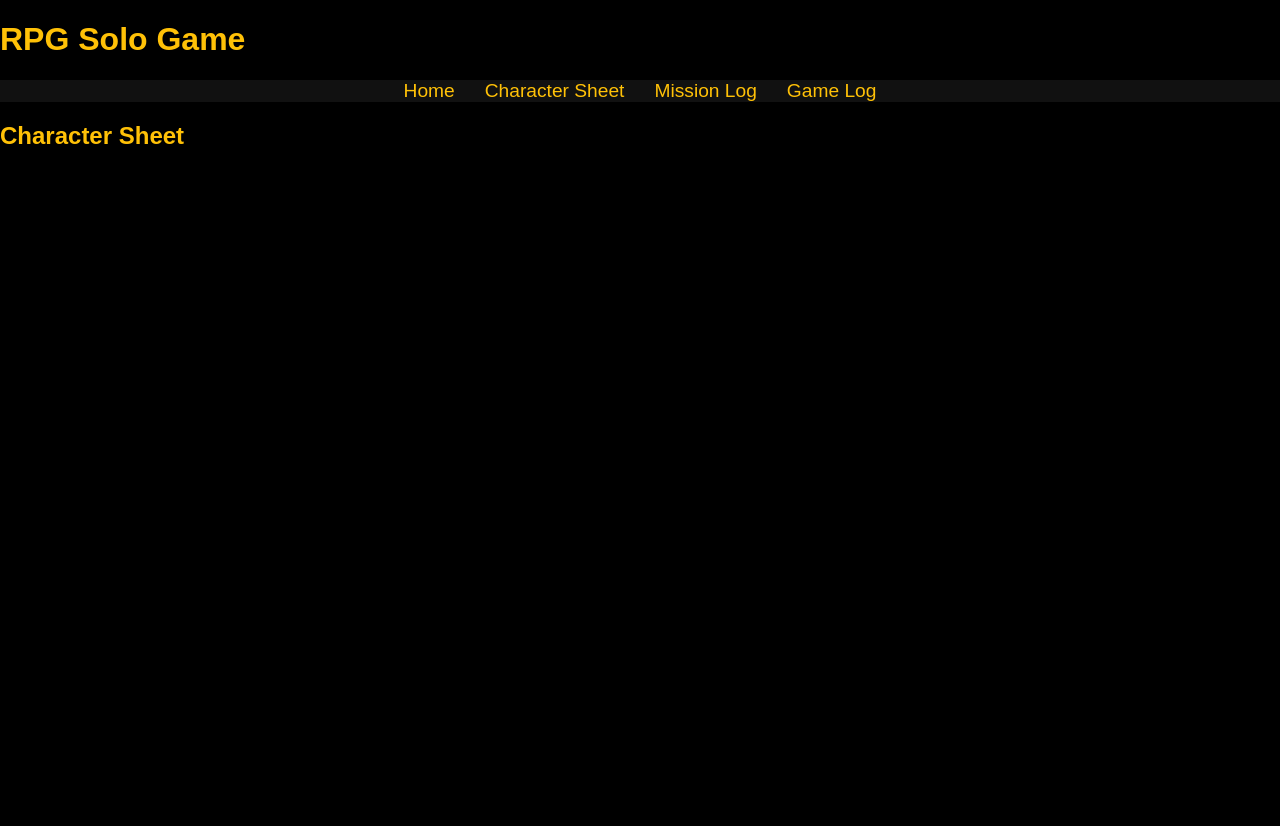
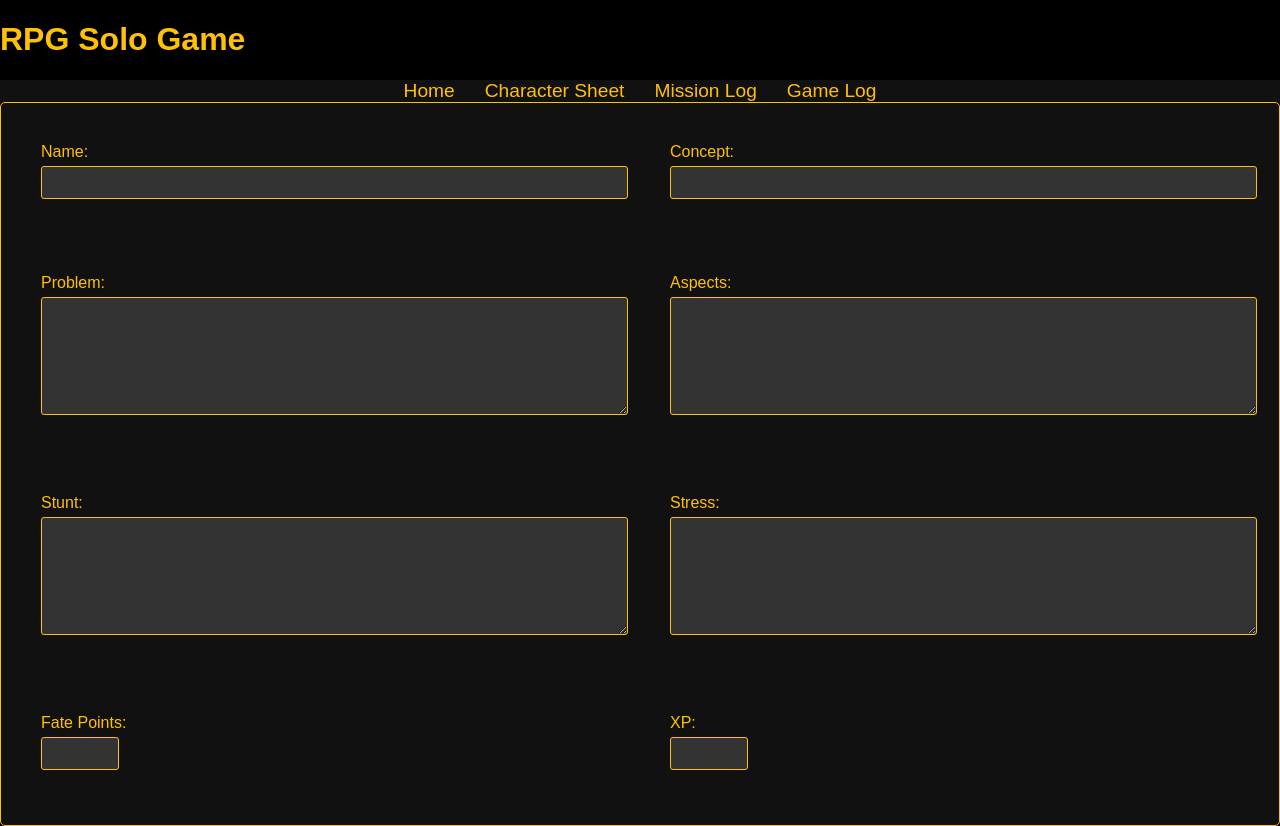
Before and after one commit to vitogit/rpg-solo-game, a Vue app: page /character-sheet in a window 1280 px wide. Before the commit the page ends 800 px from the top, so only its background shows below. Built offline with nearby package versions, Linux system fonts and the light colour scheme.

Commit message:
Add home and character sheet with a global var

```diff
--- a/src/App.vue
+++ b/src/App.vue
@@ -5,14 +5,20 @@
 </template>
 
 <script>
+import { provide } from 'vue';
+import { globalState } from './globalState';
+
 export default {
   name: 'App',
+  setup() {
+    provide('globalState', globalState);
+  },
 };
 </script>
-
 <style>
 /* Global styles for dark theme with Star Wars feel */
 body {
+  height: 100%;
   background-color: #000;
   color: #ffc107;
   font-family: "Star Jedi", Arial, sans-serif;
@@ -56,11 +62,11 @@ button:hover {
   background-color: #333;
 }
 
-
 table {
   width: 100%;
   border-collapse: collapse;
   margin: 20px 0;
+  table-layout: fixed;
 }
 
 table th,
@@ -68,6 +74,7 @@ table td {
   border: 1px solid #ffc107;
   padding: 8px;
   text-align: left;
+  word-wrap: break-word;
 }
 
 table th {
--- a/src/components/CharacterSheet.vue
+++ b/src/components/CharacterSheet.vue
@@ -1,16 +1,101 @@
 <template>
-  <div>
-    <h2>Character Sheet</h2>
-    <!-- Add character sheet fields here -->
+    <div class="character-sheet">
+      <div class="form-group">
+        <label for="characterName">Name:</label>
+        <input v-model="characterSheet.characterName" id="characterName" />
+      </div>
+      <div class="form-group">
+        <label for="concept">Concept:</label>
+        <input v-model="characterSheet.concept" id="concept" />
+      </div>
+      <div class="form-group">
+        <label for="problem">Problem:</label>
+        <textarea v-model="characterSheet.problem" id="problem" rows="5"></textarea>
+      </div>
+      <div class="form-group">
+        <label for="aspects">Aspects:</label>
+        <textarea v-model="characterSheet.aspects" id="aspects" rows="5"></textarea>
+      </div>
+      <div class="form-group">
+        <label for="stunt">Stunt:</label>
+        <textarea v-model="characterSheet.stunt" id="stunt" rows="5"></textarea>
+      </div>
+      <div class="form-group">
+        <label for="stress">Stress:</label>
+        <textarea v-model="characterSheet.stress" id="stress" rows="5"></textarea>
+      </div>
+      <div class="form-group">
+        <label for="fatePoints">Fate Points:</label>
+        <input type="number" v-model.number="characterSheet.fatePoints" id="fatePoints" min="0" max="99" />
+      </div>
+      <div class="form-group">
+        <label for="xp">XP:</label>
+        <input type="number" v-model.number="characterSheet.xp" id="xp" min="0" max="999" />
+      </div>
     </div>
   </template>
 
   <script>
+  import { inject, computed } from 'vue';
+
   export default {
-  name: 'CharacterSheet',
+    setup() {
+      const globalState = inject('globalState');
+      const characterSheet = computed(() => globalState.currentSession.characterSheet);
+
+      return { characterSheet };
+    },
   };
   </script>
 
   <style scoped>
-/* Add styles here */
+  .character-sheet {
+    background-color: #111;
+    color: #ffc107;
+    padding: 20px;
+    border: 1px solid #ffc107;
+    border-radius: 5px;
+    width: 100%;
+    height: 100vh;
+    display: grid;
+    grid-template-columns: 1fr 1fr;
+    gap: 20px;
+    box-sizing: border-box;
+    height: 100%;
+  }
+
+  .character-sheet h3 {
+    text-align: center;
+    margin-bottom: 20px;
+    grid-column: span 2;
+  }
+
+  .form-group {
+    margin-bottom: 15px;
+    padding: 20px;
+  }
+
+  .form-group label {
+    display: block;
+    margin-bottom: 5px;
+  }
+
+  .form-group input,
+  .form-group textarea {
+    width: 100%;
+    padding: 8px;
+    border: 1px solid #ffc107;
+    border-radius: 3px;
+    background-color: #333;
+    color: #ffc107;
+  }
+
+  .form-group input[type="number"] {
+    width: 60px;
+  }
+
+  .form-group textarea {
+    resize: vertical;
+    min-height: 100px;
+  }
   </style>
--- a/src/components/HomePage.vue
+++ b/src/components/HomePage.vue
@@ -1,16 +1,157 @@
 <template>
   <div>
-      <h2>Home Page</h2>
-      <!-- Add mission log table and functionality here -->
+    <form @submit.prevent="addSession">
+      <div>
+        <label for="sessionName">Session Name:</label>
+        <input v-model="newSession.name" id="sessionName" required />
+      </div>
+      <div>
+        <label for="gameType">Game Type:</label>
+        <select v-model="newSession.game" id="gameType" required>
+          <option disabled value="">Please select one</option>
+          <option v-for="game in games" :key="game" :value="game">{{ game }}</option>
+        </select>
+      </div>
+      <button type="submit">Add Session</button>
+    </form>
+
+    <h3>Old Sessions</h3>
+    <table class="session-table" ref="sessionTable">
+      <thead>
+        <tr>
+          <th>Name</th>
+          <th>Game</th>
+          <th>Character Name</th>
+          <th>Last Mission Description</th>
+          <th>Last Game Log Entry</th>
+        </tr>
+      </thead>
+      <tbody>
+        <tr v-for="session in globalState.sessions" :key="session.name" @click="loadSession(session)">
+          <td>{{ session.name }}</td>
+          <td>{{ session.game }}</td>
+          <td>{{ session.characterName }}</td>
+          <td>{{ session.lastMissionDescription }}</td>
+          <td>{{ session.lastGameLogEntry }}</td>
+        </tr>
+      </tbody>
+    </table>
+
+    <div v-if="selectedTables">
+      <h3>Tables for {{ newSession.game }}</h3>
+      <pre>{{ selectedTables }}</pre>
+    </div>
   </div>
 </template>
 
 <script>
+import { inject } from 'vue';
+import Sortable from 'sortablejs';
+
 export default {
   name: 'HomePage',
+  data() {
+    return {
+      newSession: {
+        name: '',
+        game: '',
+      },
+      games: ['James Bond', 'Sherlock Holmes', 'Star Wars'],
+      tables: {
+        'James Bond': { /* James Bond specific tables */ },
+        'Sherlock Holmes': { /* Sherlock Holmes specific tables */ },
+        'Star Wars': { /* Star Wars specific tables */ },
+      },
+    };
+  },
+  computed: {
+    globalState() {
+      return inject('globalState');
+    },
+    selectedTables() {
+      return this.tables[this.newSession.game] || null;
+    },
+  },
+  methods: {
+    addSession() {
+      this.globalState.sessions.push({ ...this.newSession });
+      this.newSession.name = '';
+      this.newSession.game = '';
+    },
+    loadSession(session) {
+      this.globalState.currentSession = session;
+    },
+  },
+  mounted() {
+    Sortable.create(this.$refs.sessionTable, {
+      animation: 150,
+      onEnd: (evt) => {
+        const movedItem = this.globalState.sessions.splice(evt.oldIndex, 1)[0];
+        this.globalState.sessions.splice(evt.newIndex, 0, movedItem);
+      },
+    });
+  },
 };
 </script>
 
 <style scoped>
-  /* Add styles here */
+form {
+  margin-bottom: 20px;
+}
+
+form div {
+  margin-bottom: 10px;
+}
+
+form label {
+  display: block;
+  margin-bottom: 5px;
+}
+
+form input,
+form select {
+  width: 100%;
+  padding: 8px;
+  border: 1px solid #ffc107;
+  border-radius: 3px;
+  background-color: #333;
+  color: #ffc107;
+}
+
+button {
+  background-color: #111;
+  color: #ffc107;
+  border: 1px solid #ffc107;
+  padding: 10px 20px;
+  cursor: pointer;
+}
+
+button:hover {
+  background-color: #333;
+}
+
+.session-table {
+  width: 100%;
+  border-collapse: collapse;
+  margin: 20px 0;
+}
+
+.session-table th,
+.session-table td {
+  border: 1px solid #ffc107;
+  padding: 8px;
+  text-align: left;
+}
+
+.session-table th {
+  background-color: #111;
+}
+
+.session-table tr {
+  cursor: pointer;
+}
+
+.session-table tr:hover {
+  background-color: #333;
+}
 </style>
--- a/src/components/MissionLog.vue
+++ b/src/components/MissionLog.vue
@@ -41,21 +41,16 @@
 
   export default {
     name: 'MissionLog',
+    props: {
+        missionTables: {
+            type: Object,
+            required: true,
+        },
+    },
     data() {
-      return {
+        return {
         missions: [],
-        randomTables: {
-          level: Array.from({ length: 6 }, (_, i) => i + 1),
-          difficulty: Array.from({ length: 6 }, (_, i) => i + 1),
-          description: ['Desc1', 'Desc2', 'Desc3', 'Desc4', 'Desc5', 'Desc6', 'Desc7', 'Desc8', 'Desc9', 'Desc10', 'Desc11', 'Desc12'],
-          place: ['Place1', 'Place2', 'Place3', 'Place4', 'Place5', 'Place6', 'Place7', 'Place8', 'Place9', 'Place10', 'Place11', 'Place12'],
-          location: ['Location1', 'Location2', 'Location3', 'Location4', 'Location5', 'Location6', 'Location7', 'Location8', 'Location9', 'Location10', 'Location11', 'Location12'],
-          goal: ['Goal1', 'Goal2', 'Goal3', 'Goal4', 'Goal5', 'Goal6', 'Goal7', 'Goal8', 'Goal9', 'Goal10', 'Goal11', 'Goal12'],
-          challenge: ['Challenge1', 'Challenge2', 'Challenge3', 'Challenge4', 'Challenge5', 'Challenge6', 'Challenge7', 'Challenge8', 'Challenge9', 'Challenge10', 'Challenge11', 'Challenge12'],
-          reward: ['Reward1', 'Reward2', 'Reward3', 'Reward4', 'Reward5', 'Reward6', 'Reward7', 'Reward8', 'Reward9', 'Reward10', 'Reward11', 'Reward12'],
-          status: ['Status1', 'Status2', 'Status3', 'Status4', 'Status5', 'Status6', 'Status7', 'Status8', 'Status9', 'Status10', 'Status11', 'Status12'],
-        },
-      };
+        };
     },
     methods: {
       addEmptyMission() {
--- /dev/null
+++ b/src/globalState.js
@@ -0,0 +1,13 @@
+// globalState.js
+import { reactive } from 'vue';
+
+export const globalState = reactive({
+  currentSession: {
+    name: '',
+    game: '',
+    characterSheet: {},
+    missionLog: [],
+    gameLog: [],
+  },
+  sessions: [],
+});
--- a/src/router/index.js
+++ b/src/router/index.js
@@ -4,6 +4,18 @@ import MissionLog from '../components/MissionLog.vue';
 import GameLog from '../components/GameLog.vue';
 import MainComponent from '../components/MainComponent.vue';
 import HomePage from '../components/HomePage.vue'; // Assuming you have a Home component
+
+const missionTables = {
+    level: Array.from({ length: 6 }, (_, i) => i + 1),
+    difficulty: Array.from({ length: 6 }, (_, i) => i + 1),
+    description: ['Desc1', 'Desc2', 'Desc3', 'Desc4', 'Desc5', 'Desc6', 'Desc7', 'Desc8', 'Desc9', 'Desc10', 'Desc11', 'Desc12'],
+    place: ['Place1', 'Place2', 'Place3', 'Place4', 'Place5', 'Place6', 'Place7', 'Place8', 'Place9', 'Place10', 'Place11', 'Place12'],
+    location: ['Location1', 'Location2', 'Location3', 'Location4', 'Location5', 'Location6', 'Location7', 'Location8', 'Location9', 'Location10', 'Location11', 'Location12'],
+    goal: ['Goal1', 'Goal2', 'Goal3', 'Goal4', 'Goal5', 'Goal6', 'Goal7', 'Goal8', 'Goal9', 'Goal10', 'Goal11', 'Goal12'],
+    challenge: ['Challenge1', 'Challenge2', 'Challenge3', 'Challenge4', 'Challenge5', 'Challenge6', 'Challenge7', 'Challenge8', 'Challenge9', 'Challenge10', 'Challenge11', 'Challenge12'],
+    reward: ['Reward1', 'Reward2', 'Reward3', 'Reward4', 'Reward5', 'Reward6', 'Reward7', 'Reward8', 'Reward9', 'Reward10', 'Reward11', 'Reward12'],
+    status: ['Status1', 'Status2', 'Status3', 'Status4', 'Status5', 'Status6', 'Status7', 'Status8', 'Status9', 'Status10', 'Status11', 'Status12'],
+  };
 
 const routes = [
   {
@@ -12,7 +24,11 @@ const routes = [
     children: [
       { path: '', component: HomePage },
       { path: 'character-sheet', component: CharacterSheet },
-      { path: 'mission-log', component: MissionLog },
+      {
+        path: 'mission-log',
+        component: MissionLog,
+        props: { missionTables }, // Pass the missionTables prop
+      },
       { path: 'game-log', component: GameLog },
     ],
   },
```
Lines whose indentation alone changed are shown as unchanged.
